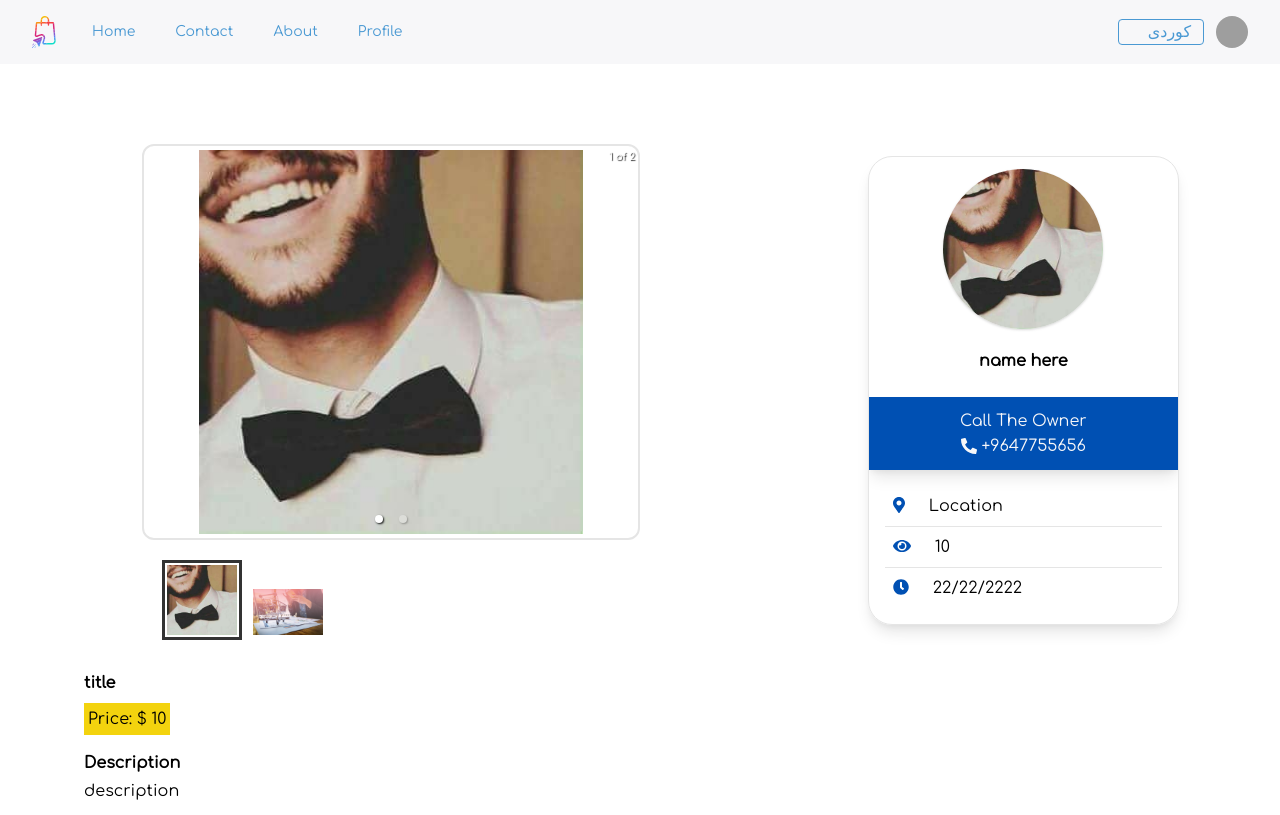
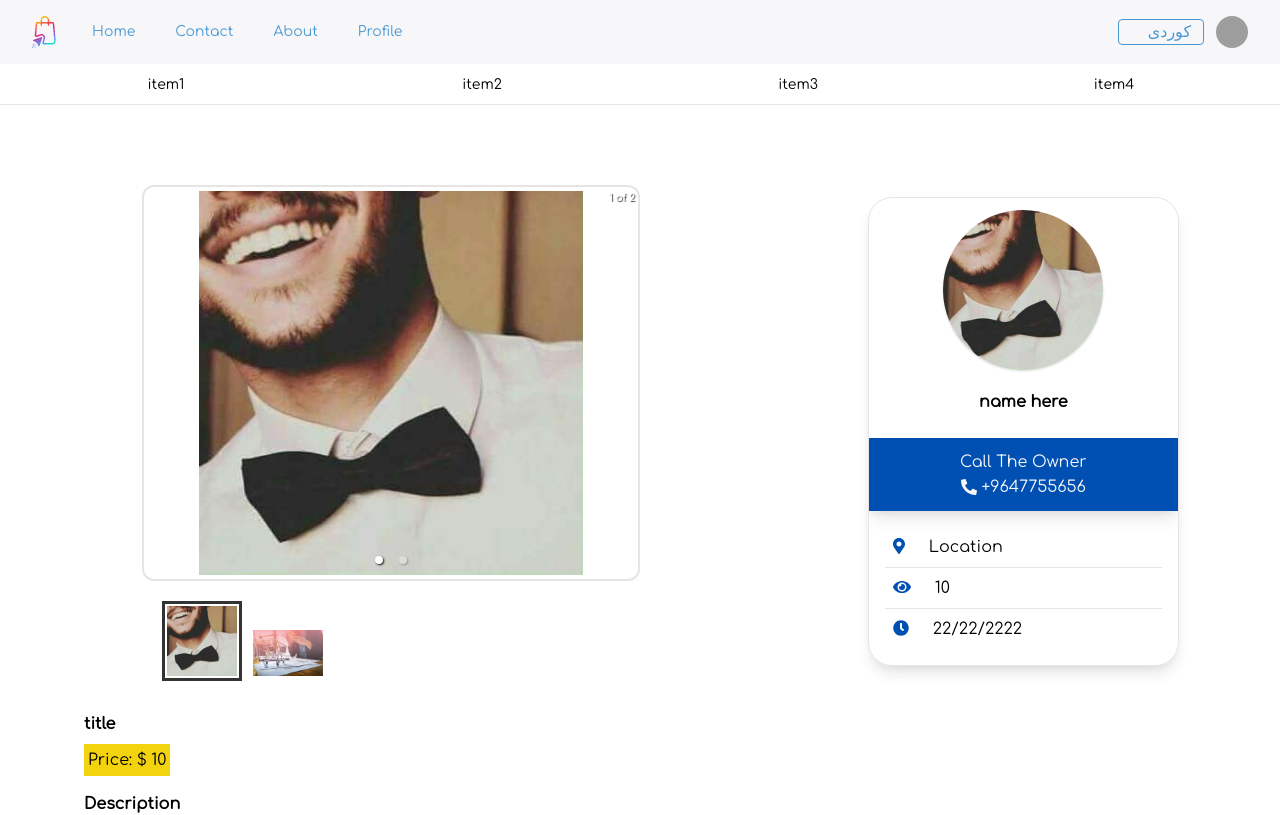
Before and after one commit to ReCoded-Org/capstone-iraq-rct-dilmun, a React (Create React App) app: page /productdetails in a window 1280 px wide. Shown: the top 815 px of the page. Built offline with nearby package versions, Linux system fonts and the light colour scheme; grey boxes are pictures that could not be loaded.

Commit message:
Feat: secondary navbar
closes: #72

```diff
--- /dev/null
+++ b/src/components/Navbar/SecondaryNavbar.jsx
@@ -0,0 +1,25 @@
+import React from 'react'
+import uuid from 'react-uuid'
+import { NavLink } from 'react-router-dom'
+
+export default function SecondaryNavbar() {
+    const catagories = ['item1', 'item2', 'item3', 'item4']
+
+    return (
+        <ul className="flex overflow-x-auto whitespace-nowrap p-2 justify-items-center border-b border-grey text-center ">
+            {catagories.map((catagory) => {
+                return (
+                    <li className="flex-1" key={uuid()}>
+                        <NavLink
+                            className=" hover:text-darkBlue px-3 py-2 rounded-md text-sm font-medium"
+                            to={`/${catagory}`}
+                            activeClassName="text-darkBlue"
+                        >
+                            {catagory}
+                        </NavLink>
+                    </li>
+                )
+            })}
+        </ul>
+    )
+}
--- a/src/components/Navbar/index.js
+++ b/src/components/Navbar/index.js
@@ -1 +1,2 @@
 export { default } from './NavBar'
+export { default as SecondaryNavbar } from './SecondaryNavbar'
--- a/src/containers/ProductDetails/ProductDetails.jsx
+++ b/src/containers/ProductDetails/ProductDetails.jsx
@@ -2,9 +2,12 @@ import React from 'react'
 import ContactInfoCard from '../../components/ContactInfoCard'
 import ItemDetail, { SlideShow } from '../../components/ItemDetail'
 import img from '../../assets/classy.jpg'
+import { SecondaryNavbar } from '../../components/Navbar'
 
 export default function ProductDetails() {
     return (
+        <>
+            <SecondaryNavbar />
             <div className="  lg:space-x-5 grid  grid-cols-1 lg:grid-cols-3 lg:mx-20  ">
                 <div className=" w-full md:col-span-2 my-20 ">
                     <SlideShow />
@@ -26,5 +29,6 @@ export default function ProductDetails() {
                     />
                 </div>
             </div>
+        </>
     )
 }
```
Lines whose indentation alone changed are shown as unchanged.
